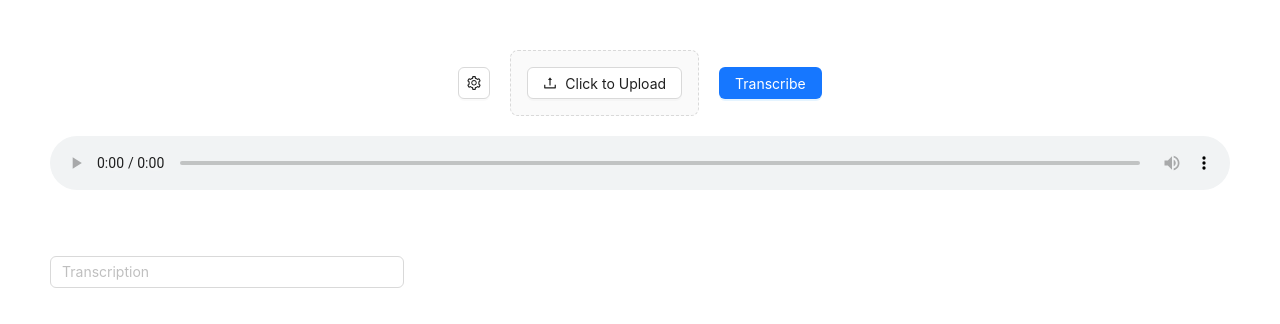
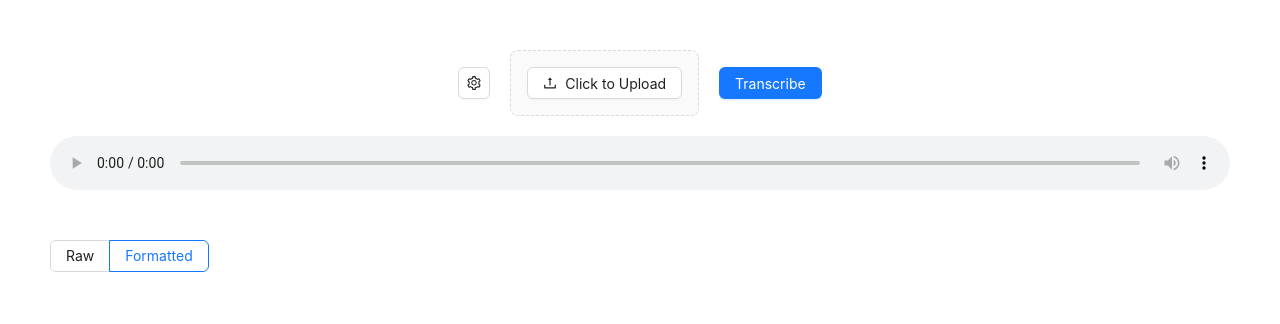
Before and after one commit to irenmax/transcriber, a React (Vite) app: page / in a window 1280 px wide. Shown: the top 324 px of the page. Built offline with nearby package versions, Linux system fonts and the light colour scheme.

Commit message:
add radio to switch between raw and formatted view

```diff
--- a/src/components/Editor.tsx
+++ b/src/components/Editor.tsx
@@ -1,3 +1,4 @@
+import { Radio } from "antd";
 import TextArea from "antd/es/input/TextArea";
 import { FC, useEffect, useState } from "react";
 import Markdown from "react-markdown";
@@ -8,6 +9,7 @@ type EditorProps = {
 
 const Editor: FC<EditorProps> = ({ initialValue }) => {
   const [text, setText] = useState(initialValue);
+  const [mode, setMode] = useState<"raw" | "formatted">("formatted");
 
   useEffect(() => {
     setText(initialValue);
@@ -21,23 +23,33 @@ const Editor: FC<EditorProps> = ({ initialValue }) => {
     <div
       style={{
         display: "flex",
-        justifyContent: "space-evenly",
-        gap: "20px",
+        flexDirection: "column",
+        gap: 20,
         paddingTop: 50,
         width: "100%",
       }}
     >
-      <div style={{ flex: 1, maxWidth: "30%", paddingTop: "1em" }}>
+      <Radio.Group
+        defaultValue={mode}
+        onChange={(e) => setMode(e.target.value)}
+      >
+        <Radio.Button value="raw">Raw</Radio.Button>
+        <Radio.Button value="formatted">Formatted</Radio.Button>
+      </Radio.Group>
+      {mode === "raw" ? (
+        <div style={{ flex: 1, paddingTop: "1em" }}>
           <TextArea
-          autoSize
+            autoSize={{ minRows: 10 }}
             placeholder="Transcription"
             value={text}
             onChange={(e) => handleTextEdit(e.target.value)}
           />
         </div>
+      ) : (
         <div style={{ flex: 1 }}>
           <Markdown>{text}</Markdown>
         </div>
+      )}
     </div>
   );
 };
```
Lines whose indentation alone changed are shown as unchanged.
